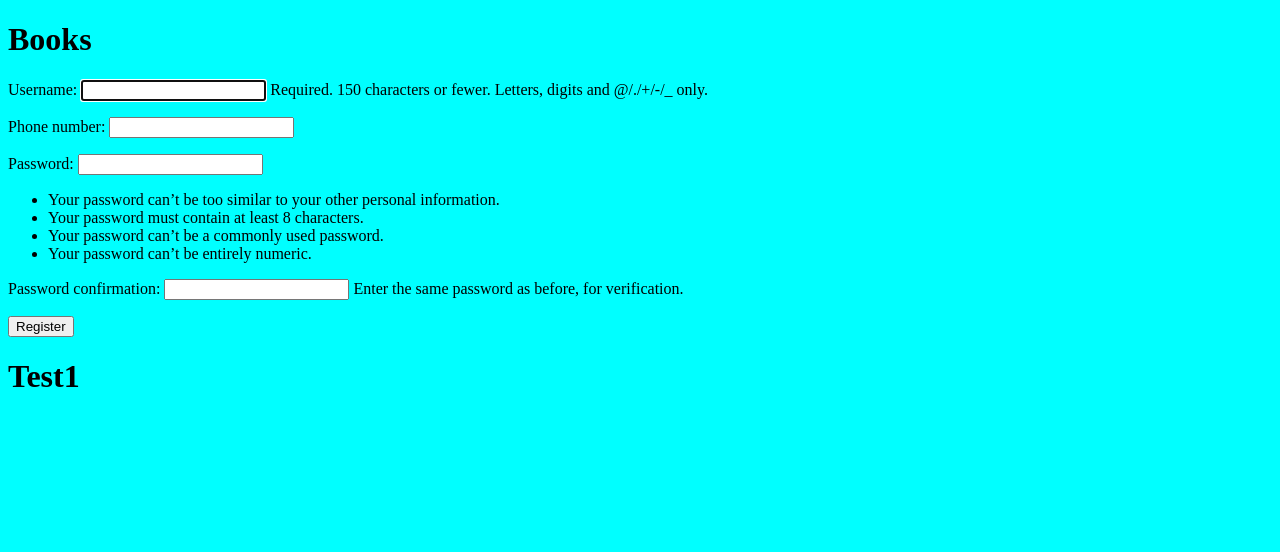
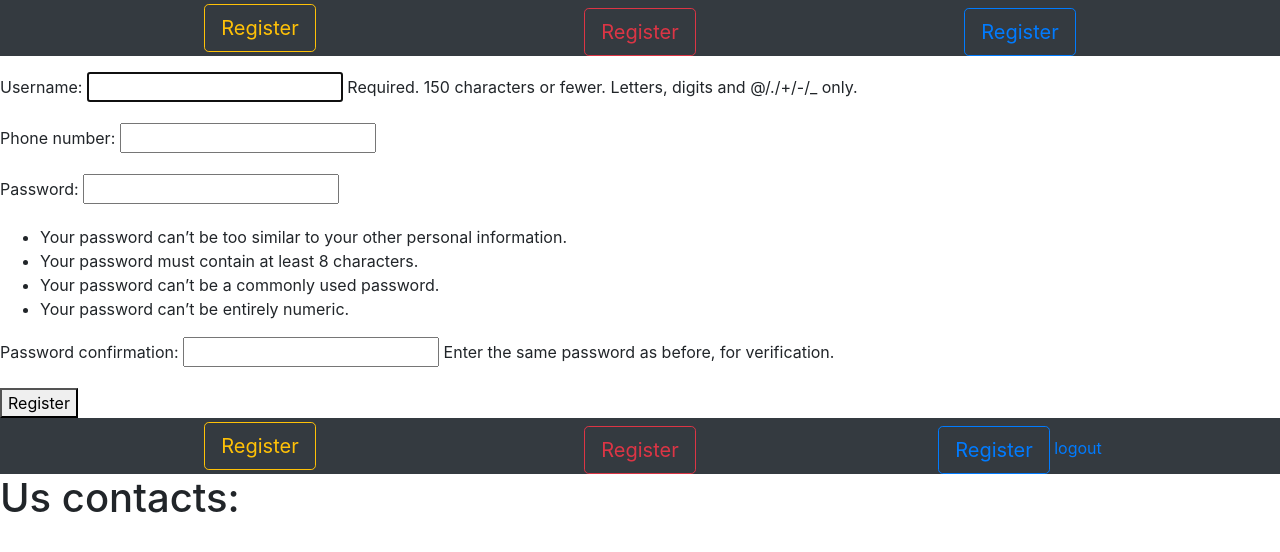
Before and after one commit to WanilkaGit/CW2, a Django app: page /auth/register/ in a window 1280 px wide. Shown: the top 552 px of the page. Run offline with Django 5.2, Linux system fonts and the light colour scheme; some libraries are stand-ins or nearby versions.

Commit message:
lesson is over

```diff
--- a/auth_system/urls.py
+++ b/auth_system/urls.py
@@ -3,6 +3,6 @@ from auth_system import views
 
 urlpatterns = [
     path("register/", views.register_view, name="register"),
-    # path("login/", views.login_view, name="login"),
-    # path("logout/", views.logout_view, name="logout"),
+    path("login/", views.login_view, name="login"),
+    path("logout/", views.logout_view, name="logout"),
 ]
--- a/auth_system/views.py
+++ b/auth_system/views.py
@@ -1,7 +1,9 @@
 from django.shortcuts import render, redirect
 from django.contrib.auth.forms import AuthenticationForm
 from .forms import CustomUserCreationForm
-from django.contrib.auth import login
+from django.contrib.auth import login, authenticate, logout
+from django.contrib import messages
+from random import randint
 
 # Create your views here.
 def register_view(request):
@@ -14,3 +16,32 @@ def register_view(request):
     else:
         form = CustomUserCreationForm
         return render(request, "auth_system/register_form.html", {"form": form})
+
+def login_view(request):
+    if request.method == "POST":
+        form = AuthenticationForm(request, data=request.POST)
+        if form.is_valid():
+            username = form.cleaned_data.get("username")
+            password = form.cleaned_data.get("password")
+            user = authenticate(request, username=username, password=password)
+            if user is not None:
+                login(request, user)
+                return redirect("room-list")
+            else:
+                messages.error(request, message="Incorrect pass or username")
+    else:
+        form = AuthenticationForm()
+        context = {
+            "form": form
+        }
+        return render(request, "auth_system/login_form.html", context)
+
+def logout_view(request):
+    logout(request)
+    rand_num = randint(1, 3)
+    if rand_num == 1:
+        return redirect("room-list")
+    elif rand_num == 2:
+        return redirect("login")
+    else:
+        return redirect("register")
--- a/booking/views.py
+++ b/booking/views.py
@@ -35,6 +35,7 @@ def booking_details(request, pk):
     booking = Booking.objects.get(id=pk)
 
     context = {
-        "booking": booking}
+        "booking": booking
+    }
 
     return render(request, "booking/booking_details.html", context)
--- a/templates/base.html
+++ b/templates/base.html
@@ -5,11 +5,59 @@
     <title>Booking Application</title>
     {% load static %}
     <link rel="stylesheet" href="{% static 'css/style.css' %}">
+    <link href="https://stackpath.bootstrapcdn.com/bootstrap/4.3.1/css/bootstrap.min.css" rel="stylesheet">
+    <script src="https://stackpath.bootstrapcdn.com/bootstrap/4.3.1/js/bootstrap.min.js"></script>
 </head>
 <body>
-    <h1>Books</h1>
+    <form class="form-group bg-dark">
+        <div class="container text-center">
+            <div class="row align-items-center">
+                <div class="col">
+                    <form method="post" action="{% url 'book-room' %}">
+                        <button type="submit" class="btn btn-outline-warning btn-lg">Register</button>
+                    </form>
+                </div>
+                <div class="col">
+                    <h1></h1>
+                    <form method="post" action="{% url 'book-room' %}">
+                        <button type="submit" class="btn btn-outline-danger btn-lg">Register</button>
+                    </form>
+                </div>
+                <div class="col">
+                    <h1></h1>
+                    <form method="post" action="{% url 'book-room' %}">
+                        <button type="submit" class="btn btn-outline-primary btn-lg">Register</button>
+                    </form>
+                </div>
+            </div>
+        </div>
+    </form>
     {% block content %}
     {% endblock %}
-    <h1>Test1</h1>
+    <form class="form-inline bg-dark"">
+        <div class="container text-center">
+            <div class="row align-items-center">
+                <div class="col">
+                    <form method="post" action="{% url 'book-room' %}">
+                        <button type="submit" class="btn btn-outline-warning btn-lg">Register</button>
+                    </form>
+                </div>
+                <div class="col">
+                    <h1></h1>
+                    <form method="post" action="{% url 'book-room' %}">
+                        <button type="submit" class="btn btn-outline-danger btn-lg">Register</button>
+                    </form>
+                </div>
+                <div class="col">
+                    <h1></h1>
+                    <form method="post" action="{% url 'book-room' %}">
+                        <button type="submit" class="btn btn-outline-primary btn-lg">Register</button>
+                    <a href="{% url 'logout' %}">logout</a>
+                    </form>
+                </div>
+            </div>
+        </div>
+    </form>
+    <h1>Us contacts:</h1>
 </body>
 </html>
```
Also changed, not shown: templates/auth_system/login_form.html (added, +9 -0 lines), tests/test.html (added, +44 -0 lines).
